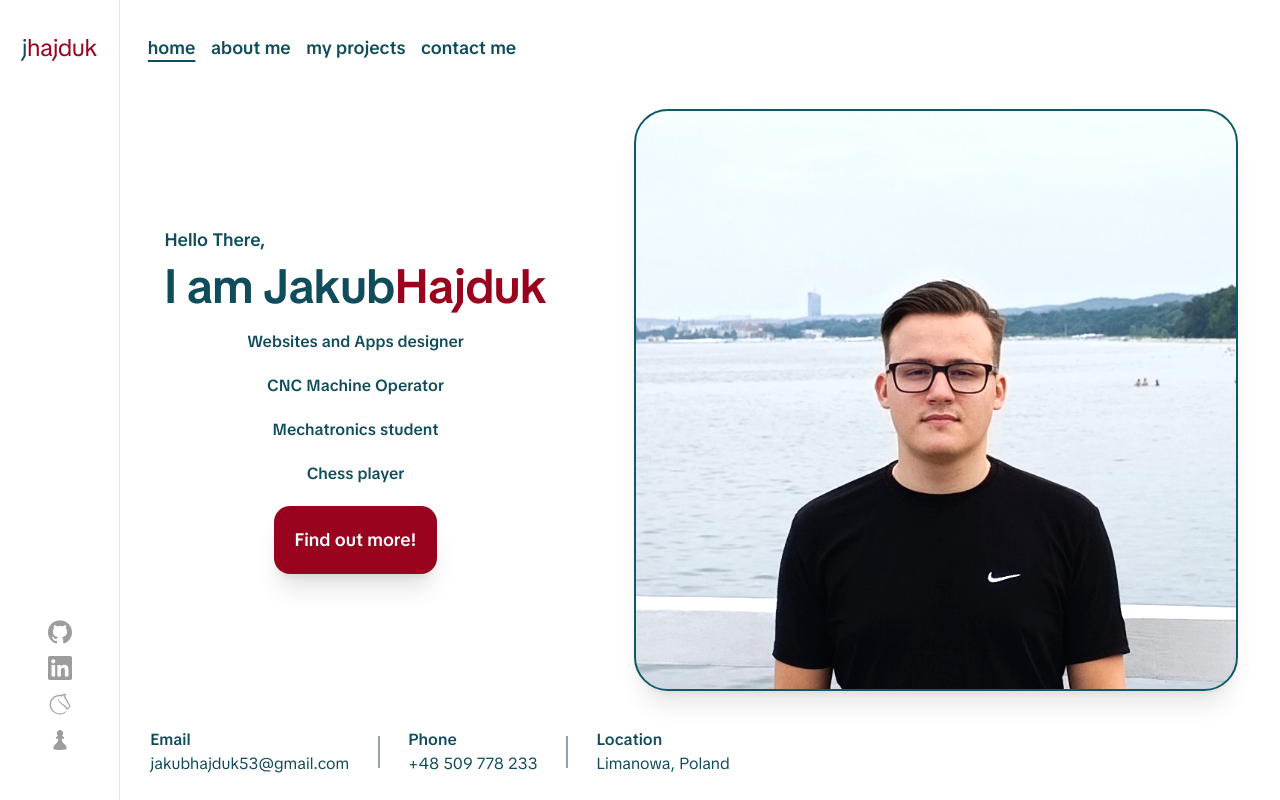
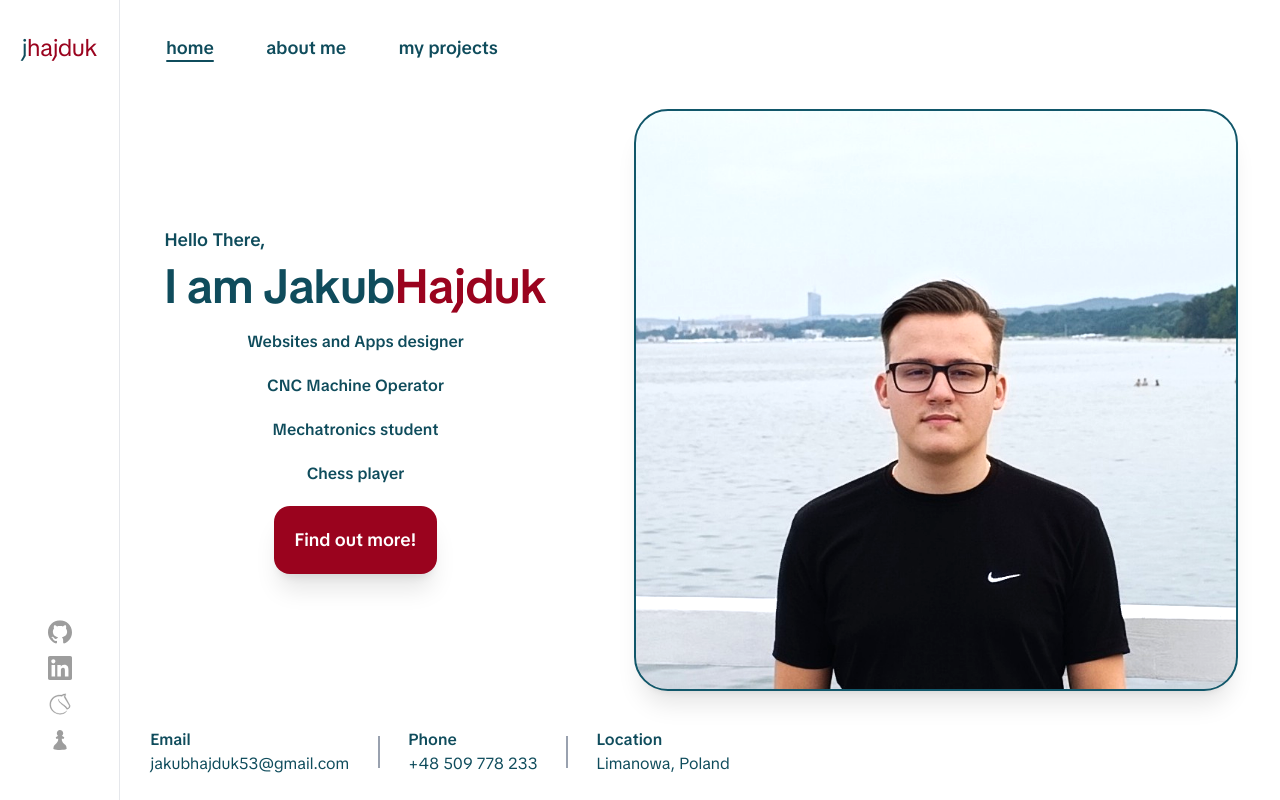
Before and after one commit to jakubhajduk53/personal-website, a Vue app: page / in a window 1280 px wide. Built offline with nearby package versions, Linux system fonts and the light colour scheme.

Commit message:
fix: remove empty route

```diff
--- a/src/components/Header.vue
+++ b/src/components/Header.vue
@@ -6,7 +6,6 @@ const paths: HeaderPaths[] = [
   { id: 1, to: "/", label: "home" },
   { id: 2, to: "/about", label: "about me" },
   { id: 3, to: "/projects", label: "my projects" },
-  { id: 4, to: "/contact", label: "contact me" },
 ];
 </script>
 
--- a/src/router/index.ts
+++ b/src/router/index.ts
@@ -18,11 +18,6 @@ const router = createRouter({
       name: "projects",
       component: () => import("../views/ProjectsView.vue"),
     },
-    {
-      path: "/contact",
-      name: "contact",
-      component: () => import("../views/ContactView.vue"),
-    },
   ],
 });
 
--- a/src/views/ContactView.vue
+++ /dev/null
@@ -1,3 +0,0 @@
-<script setup lang="ts"></script>
-
-<template></template>
```
